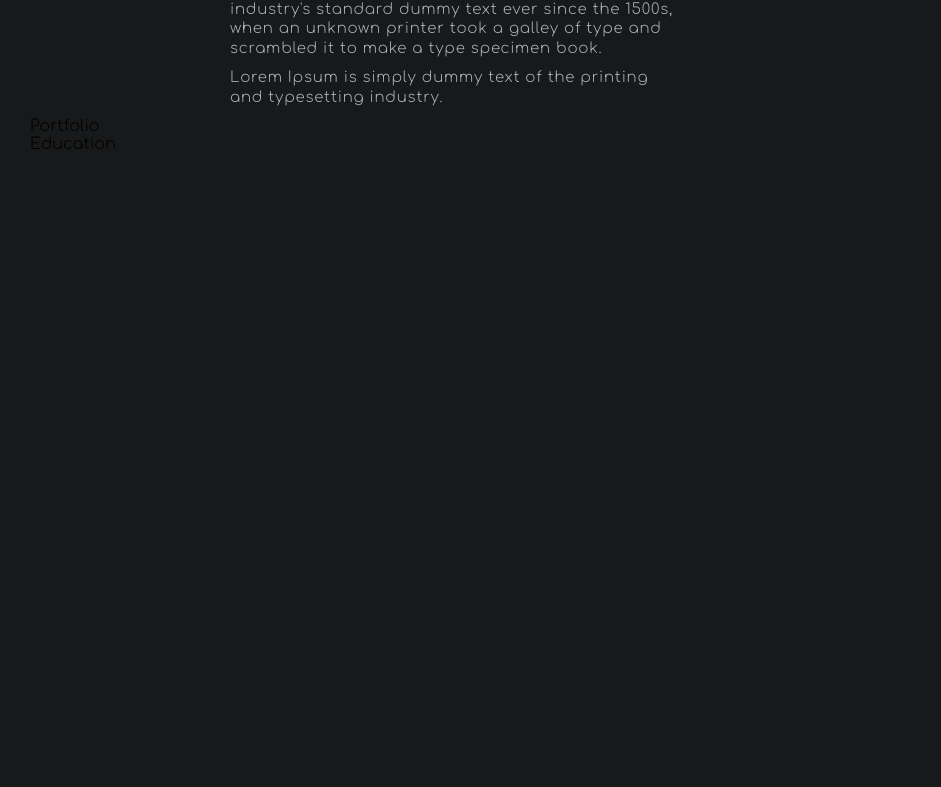
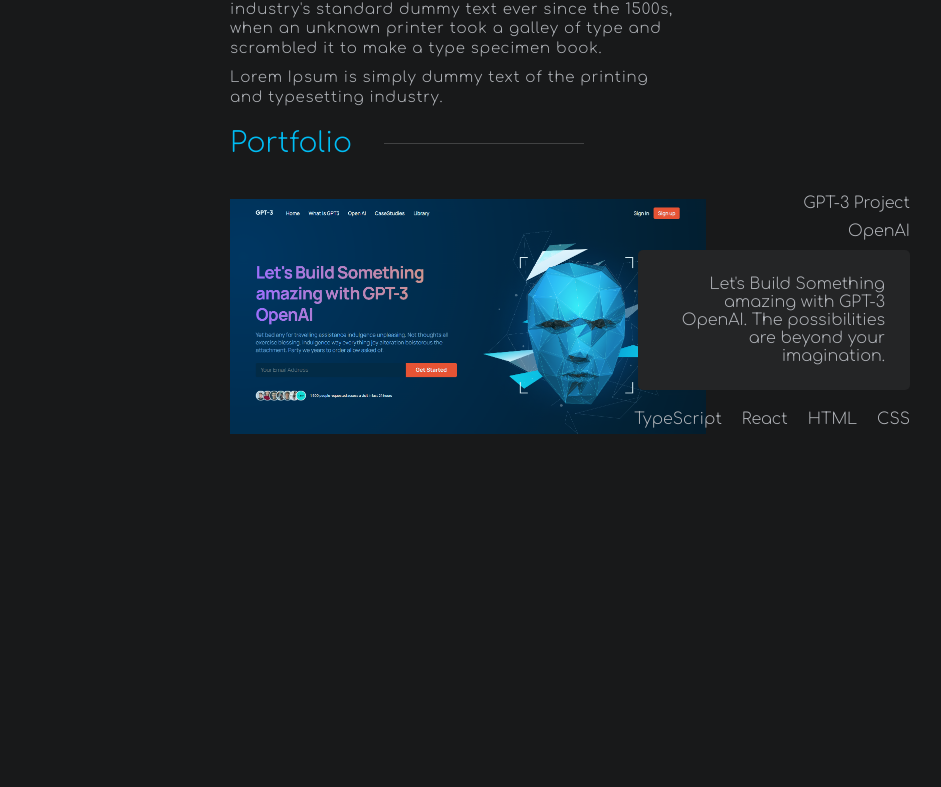
Before and after one commit to Makhareishvili/portfolio, a React (Vite) app: page / in a window 1280 px wide. Shown: the part 1273-2060 px from the top of the page, without its empty margins (70-1011 px from the left). Built offline with nearby package versions, Linux system fonts and the light colour scheme.

Commit message:
Added 'Portfolio' section to website

```diff
--- a/src/components/About/About.tsx
+++ b/src/components/About/About.tsx
@@ -66,13 +66,13 @@ const useStyles = makeStyles(() => ({
       width: "100%",
       position: "absolute",
       borderRadius: "10px",
+      transitionDuration: "0.2s",
       "&:hover": {
         opacity: 1,
       },
     },
     "&:hover + $visualContainer": {
       margin: "15px",
-      transition: ".3s ease",
     },
   },
   visualContainer: {
@@ -84,6 +84,7 @@ const useStyles = makeStyles(() => ({
     margin: "20px",
     zIndex: 0,
     borderRadius: "10px",
+    transitionDuration: "0.2s",
   },
   "@media (min-width: 481px)": {
     mainContainer: {
@@ -102,7 +103,7 @@ const useStyles = makeStyles(() => ({
   },
   "@media (min-width: 1700px)": {
     mainContainer: {
-      margin: "0 400px",
+      margin: "0 300px",
     },
   },
 }));
--- a/src/components/Navbar/Navbar.tsx
+++ b/src/components/Navbar/Navbar.tsx
@@ -2,7 +2,7 @@ import { Box, Button } from "@mui/material";
 import { useTheme } from "@mui/material/styles";
 import useMediaQuery from "@mui/material/useMediaQuery";
 import makeStyles from "@mui/styles/makeStyles";
-import { useEffect, useState } from "react";
+import { useEffect, useRef, useState } from "react";
 import { Theme } from "../../Themes/Theme";
 import { Sling as Hamburger } from "hamburger-react";
 const useStyle = makeStyles(() => ({
@@ -13,7 +13,7 @@ const useStyle = makeStyles(() => ({
     justifyContent: "space-between",
     alignItems: "center",
     padding: "20px 40px",
-    zIndex: 2,
+    zIndex: 4,
   },
   activeMainContainer: {
     position: "fixed",
@@ -104,7 +104,7 @@ const useStyle = makeStyles(() => ({
     position: "fixed",
     right: 0,
     backgroundColor: `${Theme.colors.nero}`,
-    zIndex: 1,
+    zIndex: 3,
     // animation
     animation: ".3s cubic-bezier(0.250, 0.460, 0.450, 0.940) both",
     //
@@ -192,6 +192,7 @@ const Navbar = () => {
   const [prevScrollPos, setPrevScrollPos] = useState(0);
   const [scrollUp, setScrollUp] = useState<boolean>(false);
   const [isOpen, setIsOpen] = useState<boolean | null>(null);
+  const navbarRef = useRef(null);
   useEffect(() => {
     function handleScroll() {
       const currentScrollPos = window.pageYOffset;
@@ -208,13 +209,14 @@ const Navbar = () => {
     // Update the CSS 'overflow' property of the 'body' element
     document.body.style.overflow = isOpen ? "hidden" : "auto";
   }, [isOpen]);
-  console.log("is open :", isOpen);
+
   const classes = useStyle();
   const theme = useTheme();
   const breakPointTablet = useMediaQuery(theme.breakpoints.down("laptop"));
   return (
     <>
       <Box
+        ref={navbarRef}
         className={`${classes.defaultmainContainer} ${
           scrollUp ? classes.activeMainContainer : classes.inActiveMainContainer
         }`}
--- a/src/components/Portfolio/Portfolio.tsx
+++ b/src/components/Portfolio/Portfolio.tsx
@@ -1,4 +1,129 @@
+import { Box } from "@mui/material";
+import makeStyles from "@mui/styles/makeStyles";
+import { Theme } from "../../Themes/Theme";
+import firstProjectPic from "../../assets/photos/GPT-3.png";
+const useStyle = makeStyles(() => ({
+  mainContainer: {
+    margin: "0 400px",
+    height: "100vh",
+  },
+  headingContainer: {
+    display: "flex",
+    alignItems: "center",
+    margin: "10px 0 40px",
+    "& p": {
+      fontSize: "28px",
+      color: `${Theme.colors.blueBolt}`,
+    },
+    "& div": {
+      marginLeft: "2rem",
+      backgroundColor: `${Theme.colors.dimGray}`,
+      width: "200px",
+      height: "0.005em",
+      opacity: ".2",
+    },
+  },
+  contentContainer: {
+    display: "flex",
+    position: "relative",
+    width: "100%",
+    gap: "20px",
+  },
+  projectImgContainer: {
+    // flex: 1,
+    maxWidth: "70%",
+    backgroundColor: `${Theme.colors.blueBolt}`,
+    "& img": {
+      width: "100%",
+      height: "100%",
+      opacity: 0.9,
+      transitionDuration: ".2s",
+      cursor: "pointer",
+      "&:hover": {
+        opacity: 1,
+      },
+    },
+  },
+  projectContentContainer: {
+    color: `${Theme.colors.gainsBoro}`,
+    display: "flex",
+    gap: "10px",
+    flexDirection: "column",
+    justifyContent: "center",
+    position: "absolute",
+    height: "100%",
+    width: "40%",
+    right: 0,
+    "& p": {
+      textAlign: "right",
+    },
+  },
+  descriptionContainer: {
+    padding: "25px",
+    backgroundColor: `${Theme.colors.nero}`,
+    borderRadius: "5px",
+  },
+  techList: {
+    display: "flex",
+    justifyContent: "flex-end",
+    "& p": {
+      margin: "10px",
+    },
+    "& p:last-child": {
+      marginRight: 0,
+    },
+  },
+  "@media (min-width: 481px)": {
+    mainContainer: {
+      margin: "0 25px",
+    },
+  },
+  "@media (min-width: 769px)": {
+    mainContainer: {
+      margin: "0 100px",
+    },
+  },
+  "@media (min-width: 1200px)": {
+    mainContainer: {
+      margin: "0 200px",
+    },
+  },
+  "@media (min-width: 1700px)": {
+    mainContainer: {
+      margin: "0 300px",
+    },
+  },
+}));
 const Portfolio = () => {
-  return <div>Portfolio</div>;
+  const classes = useStyle();
+  return (
+    <Box className={classes.mainContainer}>
+      <Box className={classes.headingContainer}>
+        <p>Portfolio</p>
+        <Box />
+      </Box>
+      <Box className={classes.contentContainer}>
+        <Box className={classes.projectImgContainer}>
+          <img src={firstProjectPic} alt="first project img" />
+        </Box>
+        <Box className={classes.projectContentContainer}>
+          <p>GPT-3 Project</p>
+          <p>OpenAI</p>
+          <Box className={classes.descriptionContainer}>
+            <p>
+              Let's Build Something amazing with GPT-3 OpenAI. The possibilities
+              are beyond your imagination.
+            </p>
+          </Box>
+          <Box className={classes.techList}>
+            <p>TypeScript</p>
+            <p>React</p>
+            <p>HTML</p>
+            <p>CSS</p>
+          </Box>
+        </Box>
+      </Box>
+    </Box>
+  );
 };
 export default Portfolio;
```
Also changed, not shown: src/assets/photos/GPT-3.png (added), src/assets/photos/GPT-3M.png (added).
